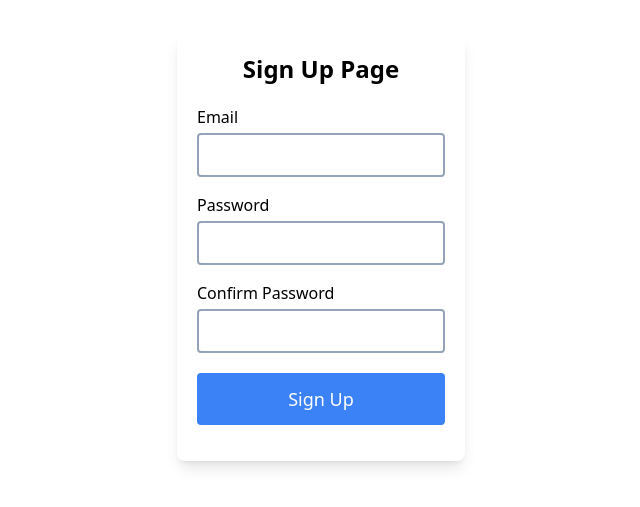
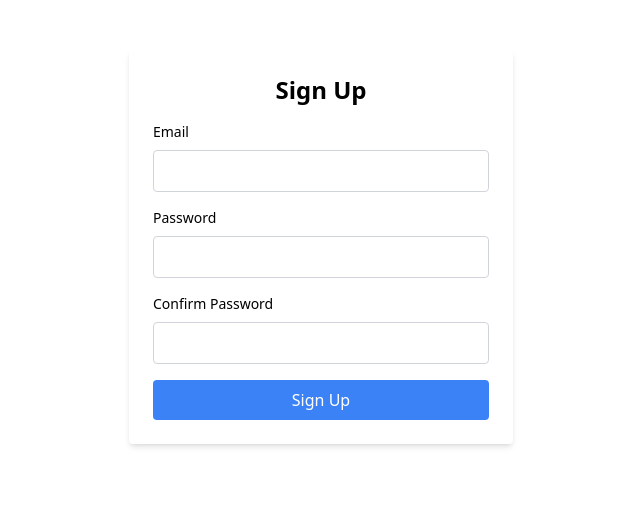
Before and after one commit to ibrahimyryrn/TodoApp, a React (Vite) app: page /signup in a window 1280 px wide. Shown: the part 153-660 px from the top of the page, without its empty margins (319-959 px from the left). Built offline with nearby package versions, Linux system fonts and the light colour scheme.

Commit message:
login done

```diff
--- a/package.json
+++ b/package.json
@@ -13,14 +13,17 @@
     "@ant-design/icons": "^5.4.0",
     "@reduxjs/toolkit": "^2.2.7",
     "axios": "^1.7.5",
+    "js-cookie": "^3.0.5",
     "react": "^18.3.1",
     "react-beautiful-dnd": "^13.1.1",
     "react-dom": "^18.3.1",
+    "react-hook-form": "^7.53.0",
     "react-redux": "^9.1.2",
     "react-router-dom": "^6.26.1"
   },
   "devDependencies": {
     "@eslint/js": "^9.9.0",
+    "@types/js-cookie": "^3.0.6",
     "@types/react": "^18.3.3",
     "@types/react-beautiful-dnd": "^13.1.8",
     "@types/react-dom": "^18.3.0",
--- a/src/api/endpoints.ts
+++ b/src/api/endpoints.ts
@@ -15,6 +15,7 @@ export const getTodosWithId = async (
     `${import.meta.env.VITE_SUPABASE_URL}/rest/v1/todos?user_id=eq.${userId}`,
     { headers }
   );
+  console.log("userId getTodos fonksiyonu", userId);
   return response.data;
 };
 
--- a/src/pages/LoginPage.tsx
+++ b/src/pages/LoginPage.tsx
@@ -1,36 +1,131 @@
-import Button from "../components/Button";
+import React from "react";
+import { useForm } from "react-hook-form";
+import axios from "axios";
+import { useNavigate } from "react-router-dom";
+import { setToken } from "../utils/cookies";
+import { useDispatch } from "react-redux";
+import { setuserId } from "../redux/userIdSlice";
 
-function LoginPage() {
+interface LoginFormData {
+  email: string;
+  password: string;
+}
+
+const Login: React.FC = () => {
+  const dispatch = useDispatch();
+
+  const {
+    register,
+    handleSubmit,
+    formState: { errors },
+  } = useForm<LoginFormData>();
+  const navigate = useNavigate();
+
+  const onSubmit = async (data: LoginFormData) => {
+    try {
+      const { email, password } = data;
+      const response = await axios.post(
+        "https://oznnkyasreusdkcvhggc.supabase.co/auth/v1/token?grant_type=password",
+        {
+          email,
+          password,
+        },
+        {
+          headers: {
+            apikey: `${import.meta.env.VITE_SUPABASE_API_KEY}`,
+            "Content-Type": "application/json",
+          },
+        }
+      );
+
+      console.log(response.data);
+
+      if (response.data.error) {
+        if (response.data.error.message.includes("Invalid login credentials")) {
+          alert("Invalid credentials, please try again.");
+        } else if (response.data.error.message.includes("No user found")) {
+          alert("No account found with this email. Please sign up.");
+        }
+      } else {
+        console.log("User logged in:", response.data.user);
+        if (response.data.access_token) {
+          // console.log("login page", response.data.access_token);
+          dispatch(setuserId(response.data.user.id));
+          setToken(response.data.access_token); // Token'ı cookie'ye kaydedin
+        }
+
+        navigate("/home");
+      }
+    } catch (error) {
+      console.error("Login failed:", error);
+      alert("An error occurred during login. Please try again.");
+    }
+  };
+
   return (
     <div className="flex justify-center items-center h-screen bg-white">
-      <div className="bg-white p-5 rounded-lg shadow-lg w-72 text-center">
-        <h2 className="mb-5 font-bold text-2xl">Login Page</h2>
-        <form className="mb-4 text-left">
-          <div className="mb-4 text-left">
-            <label className="block mb-1">Email</label>
+      <form
+        onSubmit={handleSubmit(onSubmit)}
+        className="bg-white p-6 rounded shadow-md w-96"
+      >
+        <h2 className="text-2xl font-bold mb-4 text-center">Login</h2>
+
+        <div className="mb-4">
+          <label className="block text-sm font-medium mb-2">Email</label>
           <input
-              type="text"
-              className="w-full p-2 box-border border-solid border-2 border-slate-400 rounded"
+            type="email"
+            {...register("email", {
+              required: "Email is required",
+              pattern: {
+                value: /^[^\s@]+@[^\s@]+\.[^\s@]+$/,
+                message: "Invalid email address",
+              },
+            })}
+            className={`w-full p-2 border rounded ${
+              errors.email ? "border-red-500" : "border-gray-300"
+            }`}
           />
+          {errors.email && (
+            <p className="text-red-500 text-sm mt-1">{errors.email.message}</p>
+          )}
         </div>
-          <div>
-            <label className="block mb-1">Password</label>
+
+        <div className="mb-4">
+          <label className="block text-sm font-medium mb-2">Password</label>
           <input
             type="password"
-              className="w-full p-2 box-border border-solid border-2 border-slate-400 rounded"
+            {...register("password", {
+              required: "Password is required",
+            })}
+            className={`w-full p-2 border rounded ${
+              errors.password ? "border-red-500" : "border-gray-300"
+            }`}
           />
+          {errors.password && (
+            <p className="text-red-500 text-sm mt-1">
+              {errors.password.message}
+            </p>
+          )}
         </div>
-          <Button
-            className={
-              "w-full p-3 bg-blue-500 text-white border-none rounded cursor-pointer hover:bg-blue-700 mt-5 text-lg"
-            }
+
+        <button
+          type="submit"
+          className="w-full bg-blue-500 text-white p-2 rounded hover:bg-blue-600"
         >
           Login
-          </Button>
+        </button>
+
+        <div className="mt-4 text-center">
+          <p>
+            Don't have an account?{" "}
+            <a href="/signup" className="text-blue-500 hover:text-blue-700">
+              Sign up
+            </a>
+          </p>
+        </div>
       </form>
     </div>
-    </div>
   );
-}
+};
 
-export default LoginPage;
+export default Login;
--- a/src/pages/SignUpPage.tsx
+++ b/src/pages/SignUpPage.tsx
@@ -1,50 +1,140 @@
-import Button from "../components/Button";
+import React from "react";
+import { useForm } from "react-hook-form";
+import axios from "axios";
 
-function SignUpPage() {
+interface SignupFormData {
+  email: string;
+  password: string;
+  confirmPassword: string;
+}
+
+const Signup: React.FC = () => {
+  const {
+    register,
+    handleSubmit,
+    formState: { errors },
+    watch,
+  } = useForm<SignupFormData>();
+
+  const onSubmit = async (data: SignupFormData) => {
+    try {
+      const { email, password } = data;
+      const response = await axios.post(
+        "https://oznnkyasreusdkcvhggc.supabase.co/auth/v1/signup",
+        {
+          email,
+          password,
+        },
+        {
+          headers: {
+            apikey: `${import.meta.env.VITE_SUPABASE_API_KEY}`,
+            "Content-Type": "application/json",
+          },
+        }
+      );
+
+      if (response.data.error) {
+        console.error("Error signing up:", response.data.error.message);
+      } else {
+        console.log("User signed up:", response.data.user);
+      }
+    } catch (error) {
+      console.error("Signup failed:", error);
+    }
+  };
+
+  const password = watch("password");
+
   return (
     <div className="flex justify-center items-center h-screen bg-white">
-      <div className="bg-white p-5 rounded-lg shadow-lg w-72 text-center">
-        <h2 className="mb-5 font-bold text-2xl">Sign Up Page</h2>
-        <form className="mb-4 text-left">
-          {/* <div className="mb-4 text-left">
-            <label className="block mb-1">Name</label>
-            <input
-              type="text"
-              className="w-full p-2 box-border border-solid border-2 border-slate-400 rounded"
-            />
-          </div> */}
-          <div className="mb-4 text-left">
-            <label className="block mb-1">Email</label>
+      <form
+        onSubmit={handleSubmit(onSubmit)}
+        className="bg-white p-6 rounded shadow-md w-96"
+      >
+        <h2 className="text-2xl font-bold mb-4 text-center">Sign Up</h2>
+
+        <div className="mb-4">
+          <label className="block text-sm font-medium mb-2">Email</label>
           <input
             type="email"
-              className="w-full p-2 box-border border-solid border-2 border-slate-400 rounded"
+            {...register("email", {
+              required: "Email is required",
+              pattern: {
+                value: /^[^\s@]+@[^\s@]+\.[^\s@]+$/,
+                message: "Invalid email address",
+              },
+            })}
+            className={`w-full p-2 border rounded ${
+              errors.email ? "border-red-500" : "border-gray-300"
+            }`}
           />
+          {errors.email && (
+            <p className="text-red-500 text-sm mt-1">{errors.email.message}</p>
+          )}
         </div>
-          <div className="mb-4 text-left">
-            <label className="block mb-1">Password</label>
+
+        <div className="mb-4">
+          <label className="block text-sm font-medium mb-2">Password</label>
           <input
             type="password"
-              className="w-full p-2 box-border border-solid border-2 border-slate-400 rounded"
+            {...register("password", {
+              required: "Password is required",
+              minLength: {
+                value: 8,
+                message: "Password must be at least 8 characters",
+              },
+              maxLength: {
+                value: 16,
+                message: "Password must be no more than 16 characters",
+              },
+              pattern: {
+                value: /^(?=.*[a-z])(?=.*[A-Z])(?=.*\d)[a-zA-Z\d]{8,16}$/,
+                message:
+                  "Password must contain at least one uppercase letter, one lowercase letter, and one number",
+              },
+            })}
+            className={`w-full p-2 border rounded ${
+              errors.password ? "border-red-500" : "border-gray-300"
+            }`}
           />
+          {errors.password && (
+            <p className="text-red-500 text-sm mt-1">
+              {errors.password.message}
+            </p>
+          )}
         </div>
-          <div>
-            <label className="block mb-1">Confirm Password</label>
+
+        <div className="mb-4">
+          <label className="block text-sm font-medium mb-2">
+            Confirm Password
+          </label>
           <input
             type="password"
-              className="w-full p-2 box-border border-solid border-2 border-slate-400 rounded"
+            {...register("confirmPassword", {
+              required: "Please confirm your password",
+              validate: (value) =>
+                value === password || "Passwords do not match",
+            })}
+            className={`w-full p-2 border rounded ${
+              errors.confirmPassword ? "border-red-500" : "border-gray-300"
+            }`}
           />
+          {errors.confirmPassword && (
+            <p className="text-red-500 text-sm mt-1">
+              {errors.confirmPassword.message}
+            </p>
+          )}
         </div>
-          <Button
-            className={
-              "w-full p-3 bg-blue-500 text-white border-none rounded cursor-pointer hover:bg-blue-700 mt-5 text-lg"
-            }
+
+        <button
+          type="submit"
+          className="w-full bg-blue-500 text-white p-2 rounded hover:bg-blue-600"
         >
           Sign Up
-          </Button>
+        </button>
       </form>
     </div>
-    </div>
   );
-}
+};
 
-export default SignUpPage;
+export default Signup;
--- a/src/redux/store.tsx
+++ b/src/redux/store.tsx
@@ -1,9 +1,11 @@
 import { configureStore } from "@reduxjs/toolkit";
 import todoReducer from "../redux/todoSlice";
+import userIdReducer from "../redux/userIdSlice";
 
 export const store = configureStore({
   reducer: {
     todo: todoReducer,
+    userId: userIdReducer,
   },
 });
 
--- /dev/null
+++ b/src/redux/userIdSlice.ts
@@ -0,0 +1,20 @@
+import { createSlice, PayloadAction } from "@reduxjs/toolkit";
+
+interface UserIdState {
+  userId: string;
+}
+
+export const initialState: UserIdState = { userId: "" };
+
+export const userIdSlice = createSlice({
+  name: "userId",
+  initialState,
+  reducers: {
+    setuserId: (state, action: PayloadAction<string>) => {
+      state.userId = action.payload;
+    },
+  },
+});
+
+export const { setuserId } = userIdSlice.actions;
+export default userIdSlice.reducer;
--- /dev/null
+++ b/src/utils/cookies.ts
@@ -0,0 +1,20 @@
+import Cookies from "js-cookie";
+
+// Token'ı cookie'ye yazma
+export const setToken = (token: string): void => {
+  Cookies.set("accessToken", token, {
+    expires: 1,
+    secure: true,
+    sameSite: "Strict",
+  });
+};
+
+// Cookie'den token okuma
+export const getToken = (): string | undefined => {
+  return Cookies.get("accessToken");
+};
+
+// Cookie'den token silme
+export const removeToken = (): void => {
+  Cookies.remove("accessToken");
+};
```
Also changed, not shown: src/components/TodoCreate.tsx (+6 -5 lines), src/components/TodoShow.tsx (+6 -4 lines), src/redux/supabaseSlice.ts (+19 -14 lines), 1 other file (tests, documents, lock files or other folders). Lines whose indentation alone changed are shown as unchanged.
